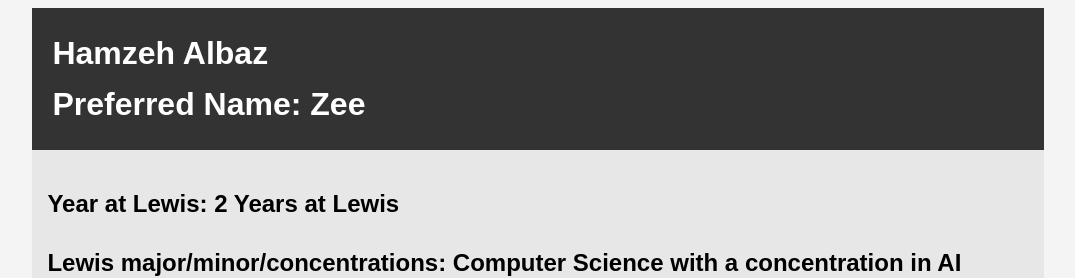
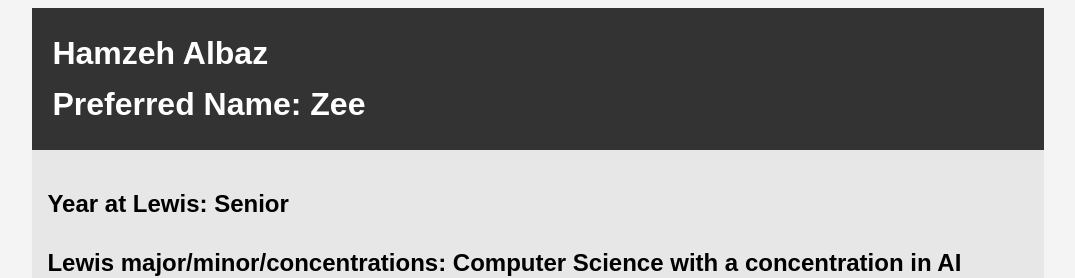
Before and after one commit to halbaz/introductions, a plain HTML site: page index.html in a window 1280 px wide. Shown: the top 278 px of the page, without its empty margins (102-1177 px from the left). Drawn offline with Linux system fonts and the light colour scheme.

Commit message:
Update index.html

```diff
--- a/index.html
+++ b/index.html
@@ -36,7 +36,7 @@
         </header>
 
         <section class="lewis">
-			<h2>Year at Lewis: 2 Years at Lewis </h2>
+			<h2>Year at Lewis: Senior </h2>
 			<h2>Lewis major/minor/concentrations: Computer Science with a concentration in AI </h2>
 			<h2>Reasons for pursuing this degree: My interest in IT and technology </h2>
         </section>
```
